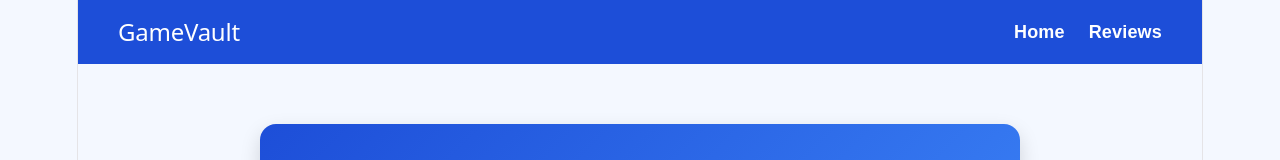
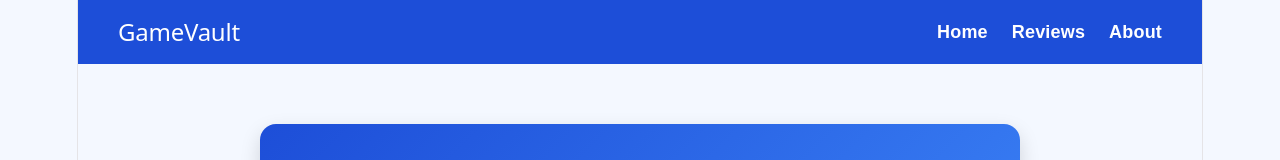
Before and after one commit to Noctis-arch/Capstone, a React app in the folder frontend/: page / in a window 1280 px wide. Shown: the top 160 px of the page. Built offline with nearby package versions, Linux system fonts and the light colour scheme; no server answers; the HTML template or start-up script is replaced by a standard one.

Commit message:
Added about page

```diff
--- a/frontend/src/components/Navbar.jsx
+++ b/frontend/src/components/Navbar.jsx
@@ -8,6 +8,7 @@ function Navbar() {
       <div className="nav-links">
         <Link to="/">Home</Link>
         <Link to="/reviews">Reviews</Link>
+        <Link to="/about">About</Link>
       </div>
     </nav>
   );
```
